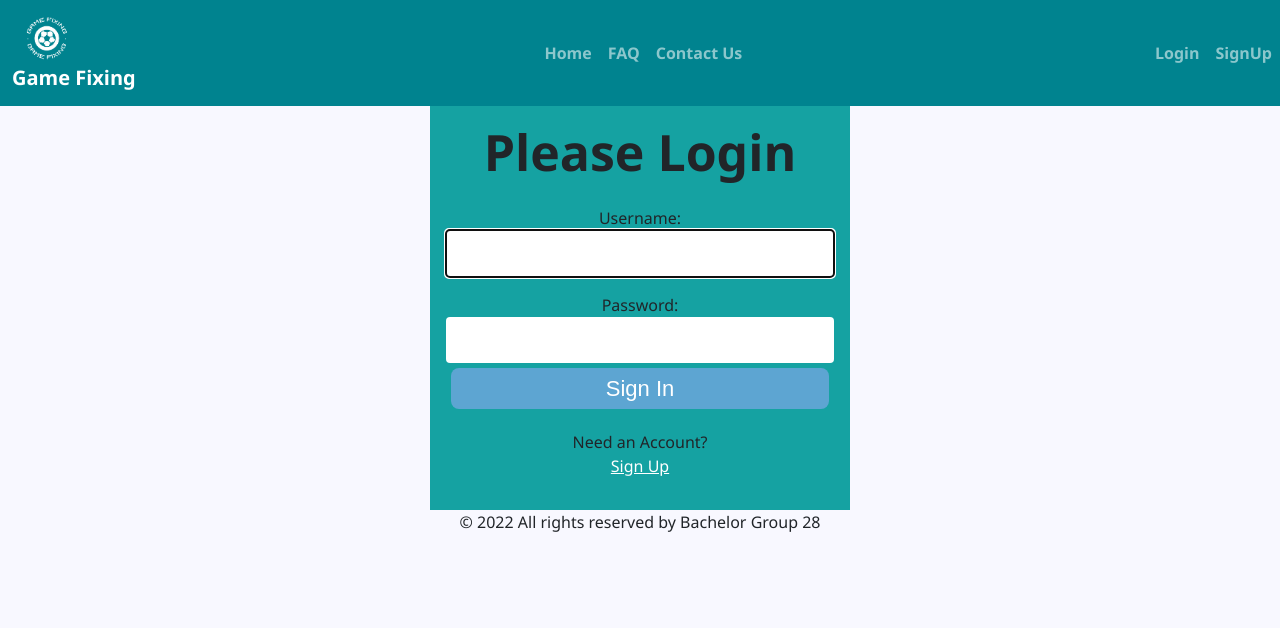
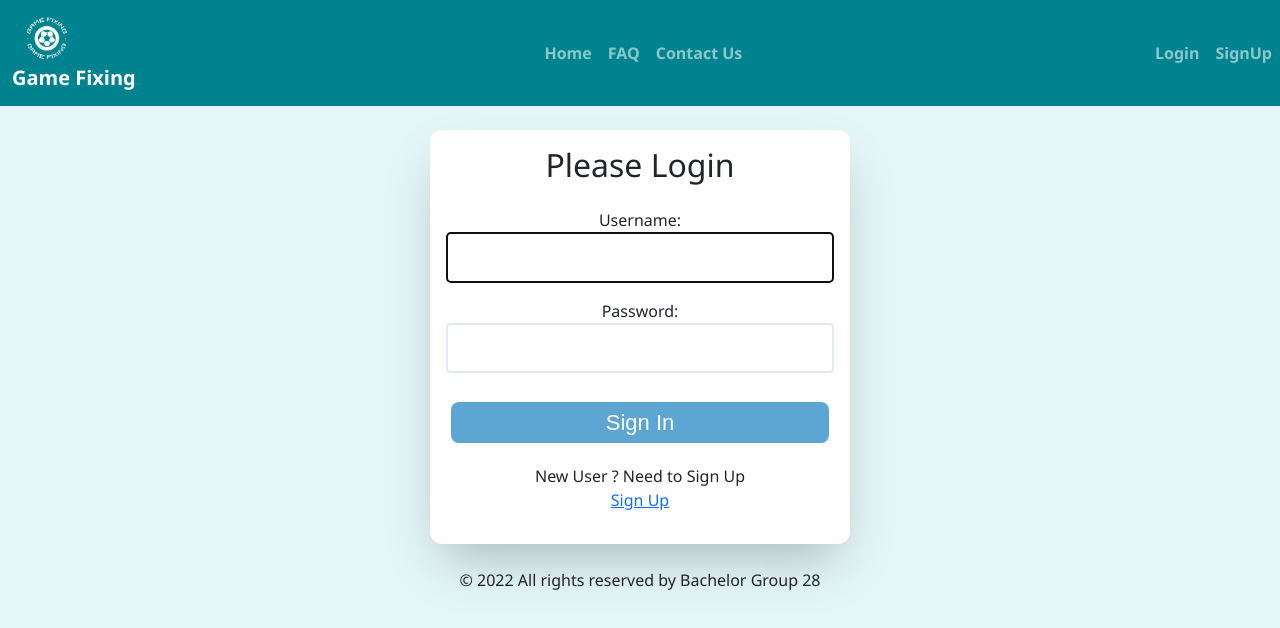
Before and after one commit to OSLOMET-Team-JAAN/uniBets, a React (Create React App) app in the folder react_app/: page /login in a window 1280 px wide. Shown: the top 628 px of the page. Built offline with nearby package versions, Linux system fonts and the light colour scheme; what @material-tailwind/react would draw is missing.

Commit message:
make the style for login and registration the same as the other pages

```diff
--- a/react_app/src/App.css
+++ b/react_app/src/App.css
@@ -14,7 +14,7 @@ html, body {
     font-family: "Segoe UI", Roboto, "Helvetica Neue", Arial, sans-serif;
     text-align: center;
     min-height: 100vh;
-    background: ghostwhite;
+    background: #E4F7F8;
 }
 
 .App {
--- a/react_app/src/App.tsx
+++ b/react_app/src/App.tsx
@@ -10,8 +10,10 @@ function App() {
 
     return (
         <div>
-            <Navbar/>
+            <Navbar />
+            <br/>
             <AppRouter />
+            <br/>
             <Footer />
         </div>
     )
--- a/react_app/src/pages/Contact.tsx
+++ b/react_app/src/pages/Contact.tsx
@@ -147,7 +147,7 @@ const Contact: FC = () => {
                                 className="hover:scale-125"
                                 disabled={!email || !subject || !message}
                                 onClick={handleSubmit}
-                            >Send Message</Button>
+                            >Send Message </Button>
                         </div>
 
                     </form>
--- a/react_app/src/pages/Faq.tsx
+++ b/react_app/src/pages/Faq.tsx
@@ -20,7 +20,13 @@ export default function Example() {
 
     return (
         <section className={styles.section}>
-        <div className={styles["container"]}>
+            <div className={styles["container"]}>
+                <div>
+                    <h2>
+                    Frequently Asked Questions
+                    </h2>
+                </div>
+                <br/>
         <Fragment>
             <Accordion open={open === 1} animate={customAnimation}>
                 <div className={styles["accordion-wrapper"]}>
--- a/react_app/src/pages/Login.tsx
+++ b/react_app/src/pages/Login.tsx
@@ -68,7 +68,7 @@ const Login = () => {
                 ref={errRef}
                 className={errMsg ? st.errmsg : st.offscreen}
                 aria-live="assertive">{errMsg}</p>
-            <h1>Please Login</h1>
+            <h2>Please Login</h2>
             <form onSubmit={handleSubmit}>
                 <label htmlFor="username">Username:</label>
                 <input
@@ -89,13 +89,15 @@ const Login = () => {
                     value={password}
                     required
                 />
+                <br/>
                 <button
                     className={st.button}>
                     <span>Sign In</span>
                 </button>
             </form>
             <p>
-                Need an Account?<br/>
+                New User ? Need to Sign Up
+                <br />
                 <span className={st.line}>
                     <Link to="/register"> <span>Sign Up</span> </Link>
                 </span>
--- a/react_app/src/pages/RegistrationPage.tsx
+++ b/react_app/src/pages/RegistrationPage.tsx
@@ -113,7 +113,7 @@ const RegistrationPage = () => {
             ) : (
                 <section>
                     <p ref={errRef} className={errMsg ? st.errmsg : st.offscreen} aria-live="assertive">{errMsg}</p>
-                    <h1>Registration</h1>
+                    <h2>Create an Account</h2>
                     <form onSubmit={handleSubmit}>
                         <label htmlFor="username">
                             Username:
@@ -121,7 +121,8 @@ const RegistrationPage = () => {
                             <FontAwesomeIcon icon={faTimes} className={validName || !username ? st.hide : st.invalid}/>
                         </label>
                         <input
-                            type="text"
+                                type="text"
+                                placeholder ="Required .. "
                             id="username"
                             ref={userRef}
                             autoComplete="off"
@@ -148,7 +149,8 @@ const RegistrationPage = () => {
                         </label>
                         <input
                             type="text"
-                            id="email"
+                                id="email"
+                                placeholder="Required .. "
                             autoComplete="off"
                             onChange={(e) => setEmail(e.target.value)}
                             value={email}
@@ -171,7 +173,8 @@ const RegistrationPage = () => {
                         </label>
                         <input
                             type="password"
-                            id="password"
+                                id="password"
+                                placeholder="8 to 24 Characters, include Upper and Low letters. "
                             onChange={(e) => setPassword(e.target.value)}
                             value={password}
                             required
@@ -209,7 +212,8 @@ const RegistrationPage = () => {
                         <p id="confirmnote" className={matchFocus && !validMatch ? st.instructions : st.offscreen}>
                             <FontAwesomeIcon icon={faInfoCircle}/>
                             Must match the first password input field.
-                        </p>
+                            </p>
+                        <br/>
 
                         <button
                             className={st.buttonReg}
--- a/react_app/src/styles/Contact.module.css
+++ b/react_app/src/styles/Contact.module.css
@@ -7,7 +7,7 @@
 .section {
     max-width: fit-content;
     box-sizing: border-box;
-    background-color: #ffffff;
+    background-color: #fff;
     border-radius: 0.75rem;
     box-shadow: 0 25px 50px -12px rgba(0, 0, 0, 0.25);
     margin-bottom: 50px;
--- a/react_app/src/styles/Login.module.css
+++ b/react_app/src/styles/Login.module.css
@@ -7,7 +7,11 @@ section {
     flex-direction: column;
     justify-content: flex-start;
     padding: 1rem;
-    background-color: rgba(0, 0, 0, 0.4);
+    /* background-color: rgba(0, 0, 0, 0.4); */
+    box-sizing: border-box;
+    background-color: #ffffff;
+    border-radius: 0.75rem;
+    box-shadow: 0 25px 50px -12px rgba(0, 0, 0, 0.25);
 }
 
 form {
@@ -18,9 +22,12 @@ form {
     padding-bottom: 1rem;
 }
 
-a, a:visited {
+/*
+     a, a:visited {
     color: #fff;
-}
+    }
+ */
+
 
 input[type="text"],
 input[type="password"],
@@ -29,11 +36,11 @@ textarea {
     font-family: 'Nunito', sans-serif;
     font-size: 22px;
     padding: 0.25rem;
-    border-radius: 0.5rem;
+    border: 2px solid #e2e8f0;
+    border-radius: 0.25rem;
 }
 
-label,
-.button {
+    label, .button {
     margin-top: 1rem;
 }
 
@@ -121,6 +128,7 @@ label,
 
 .line {
     display: inline-block;
+    color: #1e3a8a;
 }
 
 .flexGrow {
--- a/react_app/src/styles/RegistrationPage.module.css
+++ b/react_app/src/styles/RegistrationPage.module.css
@@ -7,7 +7,7 @@ section {
     flex-direction: column;
     justify-content: flex-start;
     padding: 1rem;
-    background-color: rgb(21, 162, 162);
+    /* background-color: rgb(21, 162, 162); */
 }
 
 form {
@@ -17,10 +17,12 @@ form {
     flex-grow: 1;
     padding-bottom: 1rem;
 }
-
-a, a:visited {
+/*
+    a, a:visited {
     color: #fff;
 }
+*/
+
 
 input[type="text"],
 input[type="password"],
@@ -29,12 +31,14 @@ textarea {
     font-family: 'Nunito', sans-serif;
     font-size: 15px;
     padding: 0.75rem;
+    border: 2px solid #e2e8f0;
     border-radius: 0.25rem;
 }
 
 label,
 .buttonReg {
     margin-top: 1rem;
+
 }
 
 .buttonReg {
@@ -121,6 +125,7 @@ label,
 
 .line {
     display: inline-block;
+    color: #1e3a8a;
 }
 
 .flexGrow {
```
